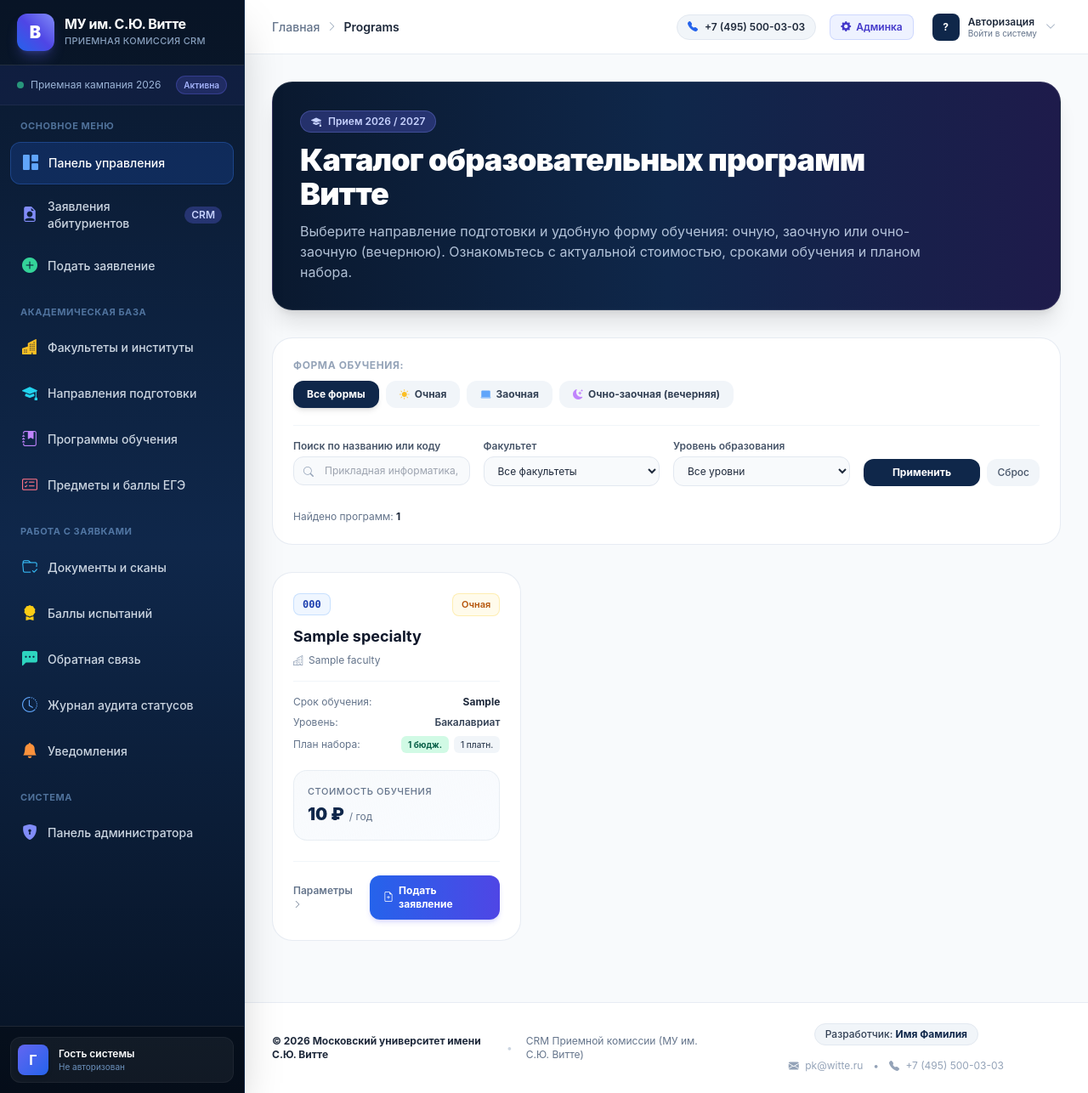
After one commit to Crmsysuniv/witte-admissions-crm, a Django app: page /programs/ in a window 1280 px wide. The commit adds this page. Shown: the whole page at 85% size. Run offline with Django 5.2, Linux system fonts and the light colour scheme; tables that the repository leaves empty hold one stand-in row (values such as "Sample post"); parts of the project's set-up code (start-up, migrations or seed data) failed here and were passed over; some libraries are stand-ins or nearby versions.

Commit message:
feat(pages): add faculties and educational programs catalog

```diff
--- /dev/null
+++ b/admissions/urls.py
@@ -0,0 +1,10 @@
+from django.urls import path
+from . import views
+
+app_name = 'admissions'
+
+urlpatterns = [
+    path('faculties/', views.faculties_list, name='faculties_list'),
+    path('programs/', views.programs_catalog, name='programs_catalog'),
+    path('specialties/<int:pk>/', views.specialty_detail, name='specialty_detail'),
+]
--- a/admissions/views.py
+++ b/admissions/views.py
@@ -1,3 +1,84 @@
-from django.shortcuts import render
+from django.shortcuts import render, get_object_or_404
+from django.db.models import Q, Count
+from .models import Faculty, Specialty, EducationProgram, ExamSubject
 
-# Create your views here.
+
+def faculties_list(request):
+    """
+    Каталог факультетов и институтов МУ им. С.Ю. Витте.
+    """
+    faculties = Faculty.objects.prefetch_related('specialties__programs').all()
+
+    total_specialties = Specialty.objects.filter(is_active=True).count()
+    total_programs = EducationProgram.objects.filter(is_active=True).count()
+
+    context = {
+        'faculties': faculties,
+        'total_specialties': total_specialties,
+        'total_programs': total_programs,
+    }
+    return render(request, 'faculties_list.html', context)
+
+
+def programs_catalog(request):
+    """
+    Каталог образовательных программ и направлений обучения с фильтрами по формам обучения,
+    факультетам и уровню образования.
+    """
+    study_form_filter = request.GET.get('study_form', '')
+    faculty_filter = request.GET.get('faculty', '')
+    level_filter = request.GET.get('level', '')
+    search_query = request.GET.get('q', '').strip()
+
+    programs = EducationProgram.objects.filter(is_active=True).select_related('specialty', 'specialty__faculty')
+
+    if study_form_filter:
+        programs = programs.filter(study_form=study_form_filter)
+
+    if faculty_filter:
+        programs = programs.filter(specialty__faculty_id=faculty_filter)
+
+    if level_filter:
+        programs = programs.filter(specialty__education_level=level_filter)
+
+    if search_query:
+        programs = programs.filter(
+            Q(specialty__name__icontains=search_query) |
+            Q(specialty__code__icontains=search_query) |
+            Q(specialty__faculty__name__icontains=search_query)
+        )
+
+    faculties = Faculty.objects.all()
+    study_forms = EducationProgram.StudyForm.choices
+    education_levels = Specialty.EducationLevel.choices
+    exam_subjects = ExamSubject.objects.all()
+
+    context = {
+        'programs': programs,
+        'faculties': faculties,
+        'study_forms': study_forms,
+        'education_levels': education_levels,
+        'exam_subjects': exam_subjects,
+        'selected_study_form': study_form_filter,
+        'selected_faculty': faculty_filter,
+        'selected_level': level_filter,
+        'search_query': search_query,
+        'total_found': programs.count(),
+    }
+    return render(request, 'programs_catalog.html', context)
+
+
+def specialty_detail(request, pk):
+    """
+    Детальная страница конкретного направления подготовки.
+    """
+    specialty = get_object_or_404(Specialty.objects.select_related('faculty'), pk=pk)
+    programs = specialty.programs.filter(is_active=True)
+    subjects = ExamSubject.objects.all()
+
+    context = {
+        'specialty': specialty,
+        'programs': programs,
+        'subjects': subjects,
+    }
+    return render(request, 'specialty_detail.html', context)
--- a/templates/base.html
+++ b/templates/base.html
@@ -142,19 +142,19 @@
                 <div class="pt-4 px-3 pb-1 text-[11px] font-bold uppercase tracking-wider text-blue-300/50">Академическая база</div>
 
                 <!-- 4. Факультеты -->
-                <a href="/admin/admissions/faculty/" class="flex items-center gap-3 px-3.5 py-2.5 rounded-xl text-sm font-medium transition-all text-slate-300 hover:text-white hover:bg-white/10">
+                <a href="/faculties/" class="flex items-center gap-3 px-3.5 py-2.5 rounded-xl text-sm font-medium transition-all text-slate-300 hover:text-white hover:bg-white/10">
                     <i class="bi bi-buildings-fill text-lg text-amber-400"></i>
                     <span>Факультеты и институты</span>
                 </a>
 
                 <!-- 5. Направления подготовки -->
-                <a href="/admin/admissions/specialty/" class="flex items-center gap-3 px-3.5 py-2.5 rounded-xl text-sm font-medium transition-all text-slate-300 hover:text-white hover:bg-white/10">
+                <a href="/programs/" class="flex items-center gap-3 px-3.5 py-2.5 rounded-xl text-sm font-medium transition-all text-slate-300 hover:text-white hover:bg-white/10">
                     <i class="bi bi-mortarboard-fill text-lg text-cyan-400"></i>
                     <span>Направления подготовки</span>
                 </a>
 
                 <!-- 6. Образовательные программы -->
-                <a href="/admin/admissions/educationprogram/" class="flex items-center gap-3 px-3.5 py-2.5 rounded-xl text-sm font-medium transition-all text-slate-300 hover:text-white hover:bg-white/10">
+                <a href="/programs/" class="flex items-center gap-3 px-3.5 py-2.5 rounded-xl text-sm font-medium transition-all text-slate-300 hover:text-white hover:bg-white/10">
                     <i class="bi bi-journal-bookmark-fill text-lg text-purple-400"></i>
                     <span>Программы обучения</span>
                 </a>
--- /dev/null
+++ b/templates/programs_catalog.html
@@ -0,0 +1,213 @@
+{% extends 'base.html' %}
+
+{% block title %}Каталог программ и направлений обучения | МУ им. С.Ю. Витте{% endblock %}
+
+{% block header_breadcrumb %}Направления и программы обучения{% endblock %}
+
+{% block content %}
+<div class="space-y-8 pb-10">
+
+    <!-- Header Banner -->
+    <div class="p-6 sm:p-8 rounded-3xl bg-gradient-to-r from-witte-950 via-witte-900 to-indigo-950 text-white shadow-xl border border-white/10 relative overflow-hidden">
+        <div class="relative z-10 max-w-3xl">
+            <span class="inline-flex items-center gap-2 px-3 py-1 rounded-full text-xs font-semibold bg-indigo-500/30 text-indigo-200 border border-indigo-400/30 mb-3">
+                <i class="bi bi-mortarboard-fill"></i> Прием 2026 / 2027
+            </span>
+            <h1 class="text-2xl sm:text-4xl font-black tracking-tight text-white">
+                Каталог образовательных программ Витте
+            </h1>
+            <p class="mt-3 text-sm sm:text-base text-blue-100/80 leading-relaxed">
+                Выберите направление подготовки и удобную форму обучения: очную, заочную или очно-заочную (вечернюю). Ознакомьтесь с актуальной стоимостью, сроками обучения и планом набора.
+            </p>
+        </div>
+    </div>
+
+    <!-- Interactive Filters Form with Study Form Tabs -->
+    <div class="bg-white p-6 rounded-3xl border border-slate-200/80 shadow-xs space-y-5">
+
+        <!-- Study Form Quick Tabs (Очная / Заочная / Очно-заочная) -->
+        <div>
+            <label class="block text-xs font-bold text-slate-400 uppercase tracking-wider mb-2.5">
+                Форма обучения:
+            </label>
+            <div class="flex flex-wrap items-center gap-2">
+                <a href="?{% if selected_faculty %}faculty={{ selected_faculty }}&{% endif %}{% if selected_level %}level={{ selected_level }}&{% endif %}{% if search_query %}q={{ search_query }}&{% endif %}"
+                   class="px-4 py-2 rounded-xl text-xs font-bold transition-all {% if not selected_study_form %}bg-witte-900 text-white shadow-md{% else %}bg-slate-100 text-slate-700 hover:bg-slate-200{% endif %}">
+                    Все формы
+                </a>
+                {% for code, label in study_forms %}
+                <a href="?study_form={{ code }}{% if selected_faculty %}&faculty={{ selected_faculty }}{% endif %}{% if selected_level %}&level={{ selected_level }}{% endif %}{% if search_query %}&q={{ search_query }}{% endif %}"
+                   class="px-4 py-2 rounded-xl text-xs font-bold transition-all flex items-center gap-1.5 {% if selected_study_form == code %}bg-indigo-600 text-white shadow-md shadow-indigo-600/20{% else %}bg-slate-100 text-slate-700 hover:bg-slate-200{% endif %}">
+                    {% if code == 'FULL_TIME' %}<i class="bi bi-sun-fill text-amber-400"></i>
+                    {% elif code == 'PART_TIME' %}<i class="bi bi-laptop-fill text-blue-400"></i>
+                    {% else %}<i class="bi bi-moon-stars-fill text-purple-400"></i>{% endif %}
+                    {{ label }}
+                </a>
+                {% endfor %}
+            </div>
+        </div>
+
+        <!-- Additional Filters: Search, Faculty, Level -->
+        <form method="get" class="pt-4 border-t border-slate-100 grid grid-cols-1 sm:grid-cols-2 lg:grid-cols-4 gap-4">
+            {% if selected_study_form %}
+            <input type="hidden" name="study_form" value="{{ selected_study_form }}">
+            {% endif %}
+
+            <!-- Search input -->
+            <div>
+                <label class="block text-xs font-semibold text-slate-600 mb-1">Поиск по названию или коду</label>
+                <div class="relative">
+                    <i class="bi bi-search absolute left-3 top-2.5 text-slate-400 text-xs"></i>
+                    <input type="text" name="q" value="{{ search_query }}" placeholder="Прикладная информатика, 09.03..."
+                           class="w-full pl-9 pr-3 py-2 text-xs rounded-xl bg-slate-50 border border-slate-200 focus:bg-white focus:outline-none focus:ring-2 focus:ring-indigo-500/20 focus:border-indigo-500">
+                </div>
+            </div>
+
+            <!-- Faculty select -->
+            <div>
+                <label class="block text-xs font-semibold text-slate-600 mb-1">Факультет</label>
+                <select name="faculty" class="w-full px-3 py-2 text-xs rounded-xl bg-slate-50 border border-slate-200 focus:bg-white focus:outline-none focus:ring-2 focus:ring-indigo-500/20 focus:border-indigo-500">
+                    <option value="">Все факультеты</option>
+                    {% for fac in faculties %}
+                    <option value="{{ fac.id }}" {% if selected_faculty == fac.id|stringformat:"s" %}selected{% endif %}>
+                        {{ fac.name }}
+                    </option>
+                    {% endfor %}
+                </select>
+            </div>
+
+            <!-- Level select -->
+            <div>
+                <label class="block text-xs font-semibold text-slate-600 mb-1">Уровень образования</label>
+                <select name="level" class="w-full px-3 py-2 text-xs rounded-xl bg-slate-50 border border-slate-200 focus:bg-white focus:outline-none focus:ring-2 focus:ring-indigo-500/20 focus:border-indigo-500">
+                    <option value="">Все уровни</option>
+                    {% for code, label in education_levels %}
+                    <option value="{{ code }}" {% if selected_level == code %}selected{% endif %}>
+                        {{ label }}
+                    </option>
+                    {% endfor %}
+                </select>
+            </div>
+
+            <!-- Buttons -->
+            <div class="flex items-end gap-2">
+                <button type="submit" class="flex-1 py-2 px-4 rounded-xl bg-witte-900 hover:bg-witte-800 text-white text-xs font-bold transition-colors">
+                    Применить
+                </button>
+                <a href="/programs/" class="py-2 px-3 rounded-xl bg-slate-100 hover:bg-slate-200 text-slate-600 text-xs font-medium transition-colors" title="Сбросить фильтры">
+                    Сброс
+                </a>
+            </div>
+        </form>
+
+        <!-- Active Filter State & Result Count -->
+        <div class="pt-2 flex items-center justify-between text-xs text-slate-500">
+            <span>Найдено программ: <strong class="text-slate-800">{{ total_found }}</strong></span>
+            {% if selected_study_form or selected_faculty or selected_level or search_query %}
+            <span class="text-indigo-600 font-medium">Применены фильтры</span>
+            {% endif %}
+        </div>
+
+    </div>
+
+    <!-- Programs Grid -->
+    <div class="grid grid-cols-1 md:grid-cols-2 lg:grid-cols-3 gap-6">
+        {% for program in programs %}
+        <div class="bg-white rounded-3xl p-6 border border-slate-200/80 shadow-xs hover:shadow-lg transition-all flex flex-col justify-between group">
+
+            <div>
+                <!-- Top Tags -->
+                <div class="flex items-center justify-between gap-2 mb-3">
+                    <span class="font-mono text-xs font-extrabold px-2.5 py-1 rounded-lg bg-blue-50 text-blue-800 border border-blue-200/80">
+                        {{ program.specialty.code }}
+                    </span>
+                    <span class="text-[11px] font-semibold px-2.5 py-1 rounded-lg
+                        {% if program.study_form == 'FULL_TIME' %}bg-amber-50 text-amber-700 border border-amber-200/60
+                        {% elif program.study_form == 'PART_TIME' %}bg-blue-50 text-blue-700 border border-blue-200/60
+                        {% else %}bg-purple-50 text-purple-700 border border-purple-200/60{% endif %}">
+                        {{ program.get_study_form_display }}
+                    </span>
+                </div>
+
+                <!-- Program Name & Faculty -->
+                <h3 class="text-lg font-bold text-slate-900 group-hover:text-indigo-600 transition-colors leading-snug">
+                    {{ program.specialty.name }}
+                </h3>
+
+                <div class="flex items-center gap-1.5 text-xs text-slate-500 mt-2">
+                    <i class="bi bi-buildings text-slate-400"></i>
+                    <span>{{ program.specialty.faculty.name }}</span>
+                </div>
+
+                <div class="mt-4 pt-4 border-t border-slate-100 space-y-2 text-xs">
+
+                    <!-- Duration -->
+                    <div class="flex items-center justify-between">
+                        <span class="text-slate-500">Срок обучения:</span>
+                        <span class="font-bold text-slate-800">{{ program.duration }}</span>
+                    </div>
+
+                    <!-- Level -->
+                    <div class="flex items-center justify-between">
+                        <span class="text-slate-500">Уровень:</span>
+                        <span class="font-semibold text-slate-700">{{ program.specialty.get_education_level_display }}</span>
+                    </div>
+
+                    <!-- Places -->
+                    <div class="flex items-center justify-between">
+                        <span class="text-slate-500">План набора:</span>
+                        <div class="flex items-center gap-1.5">
+                            {% if program.specialty.budget_places > 0 %}
+                            <span class="px-2 py-0.5 rounded-md bg-emerald-100 text-emerald-800 font-bold text-[10px]" title="Бюджетные места">
+                                {{ program.specialty.budget_places }} бюдж.
+                            </span>
+                            {% endif %}
+                            <span class="px-2 py-0.5 rounded-md bg-slate-100 text-slate-700 font-medium text-[10px]" title="Платные места">
+                                {{ program.specialty.paid_places }} платн.
+                            </span>
+                        </div>
+                    </div>
+
+                </div>
+
+                <!-- Cost Highlight Banner -->
+                <div class="mt-5 p-4 rounded-2xl bg-gradient-to-br from-slate-50 to-blue-50/40 border border-slate-200/70">
+                    <div class="text-[11px] font-medium text-slate-500 uppercase tracking-wider">Стоимость обучения</div>
+                    <div class="mt-1 flex items-baseline gap-1.5">
+                        <span class="text-xl font-black text-witte-900">{{ program.tuition_fee|floatformat:0 }} ₽</span>
+                        <span class="text-xs text-slate-500">/ год</span>
+                    </div>
+                </div>
+
+            </div>
+
+            <!-- Action Button -->
+            <div class="mt-6 pt-4 border-t border-slate-100 flex items-center justify-between gap-3">
+                <a href="/admin/admissions/specialty/{{ program.specialty.id }}/change/" class="text-xs font-semibold text-slate-500 hover:text-indigo-600 transition-colors">
+                    Параметры <i class="bi bi-chevron-right text-[10px]"></i>
+                </a>
+                <a href="/admin/admissions/application/add/"
+                   class="inline-flex items-center gap-1.5 px-4 py-2.5 rounded-xl bg-gradient-to-r from-blue-600 to-indigo-600 hover:from-blue-500 hover:to-indigo-500 text-white text-xs font-bold shadow-md shadow-indigo-500/20 transition-all hover:scale-105">
+                    <i class="bi bi-file-earmark-plus"></i> Подать заявление
+                </a>
+            </div>
+
+        </div>
+        {% empty %}
+        <div class="col-span-full p-12 bg-white rounded-3xl border border-slate-200 text-center space-y-3">
+            <div class="w-12 h-12 rounded-full bg-slate-100 text-slate-400 flex items-center justify-center mx-auto text-xl">
+                <i class="bi bi-search"></i>
+            </div>
+            <h3 class="text-lg font-bold text-slate-800">Программы не найдены</h3>
+            <p class="text-xs text-slate-500 max-w-sm mx-auto">
+                По выбранным параметрам фильтрации программ не найдено. Попробуйте сбросить фильтры.
+            </p>
+            <a href="/programs/" class="inline-block mt-2 px-4 py-2 rounded-xl bg-witte-900 text-white text-xs font-bold">
+                Сбросить все фильтры
+            </a>
+        </div>
+        {% endfor %}
+    </div>
+
+</div>
+{% endblock %}
--- a/witte_crm/urls.py
+++ b/witte_crm/urls.py
@@ -15,13 +15,17 @@ Including another URLconf
     2. Add a URL to urlpatterns:  path('blog/', include('blog.urls'))
 """
 from django.contrib import admin
-from django.urls import path
+from django.urls import path, include
 from django.conf import settings
 from django.conf.urls.static import static
 from core.views import home
+from admissions import views as admissions_views
 
 urlpatterns = [
     path('', home, name='home'),
+    path('faculties/', admissions_views.faculties_list, name='faculties_list'),
+    path('programs/', admissions_views.programs_catalog, name='programs_catalog'),
+    path('admissions/', include('admissions.urls')),
     path('admin/', admin.site.urls),
 ]
 
```
Also changed, not shown: templates/faculties_list.html (added, +121 -0 lines).
